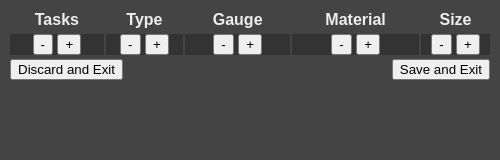
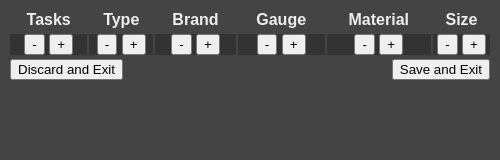
Before and after one commit to thirstyice/jewelry-tracker, an Electron app: page settings.html in a window 500 px wide. Drawn offline with Linux system fonts and the light colour scheme; no server answers.

Commit message:
Add brand support to code

```diff
--- a/settings.html
+++ b/settings.html
@@ -12,6 +12,7 @@
 			<thead>
 				<th>Tasks</th>
 				<th>Type</th>
+				<th>Brand</th>
 				<th>Gauge</th>
 				<th>Material</th>
 				<th>Size</th>
@@ -28,6 +29,10 @@
 					<td>
 						<button type="button" name="type" onclick="remove(this.name)">-</button>
 						<button type="button" name="type" onclick="add(this.name)">+</button>
+					</td>
+					<td>
+						<button type="button" name="brand" onclick="remove(this.name)">-</button>
+						<button type="button" name="brand" onclick="add(this.name)">+</button>
 					</td>
 					<td>
 						<button type="button" name="gauge" onclick="remove(this.name)">-</button>
--- a/settings.js
+++ b/settings.js
@@ -65,6 +65,7 @@ function selected(dropdownId) {
 	var options = document.getElementById(dropdownId).options;
 	var selectedId =  options[options.selectedIndex].id;
 	if (dropdownId == "typeSelector") {
+		populateDropdown('brand', configuration.items[selectedId].brand);
 		populateDropdown('gauge', configuration.items[selectedId].gauge);
 		populateDropdown('material', configuration.items[selectedId].material);
 		populateDropdown('size', configuration.items[selectedId].size);
@@ -110,6 +111,7 @@ function add(kind) {
 				}
 				configuration.items[i] = {
 					type: name,
+					brand: [],
 					gauge: [],
 					material: [],
 					size: []
@@ -117,6 +119,13 @@ function add(kind) {
 				populateType();
 				document.getElementById(dropdownId).selectedIndex = i;
 				selected(dropdownId);
+			break;
+			case "brand":
+				for (i=options.length; i>(options.selectedIndex + 1); i--) {
+					configuration.items[selectedItem].brand[i] = configuration.items[selectedItem].brand[i-1];
+				}
+				configuration.items[selectedItem].brand[i] = name;
+				populateDropdown("brand", configuration.items[selectedItem].brand);
 			break;
 			case "gauge":
 				for (i=options.length; i>(options.selectedIndex + 1); i--) {
@@ -175,6 +184,13 @@ function remove(kind) {
 			dropdown.selectedIndex = 0;
 			selected(kind + "Selector");
 		break;
+		case "brand" :
+			for (i = dropdown.selectedIndex; i < (dropdown.length - 1); i++) {
+				configuration.items[item].brand[i] = configuration.items[item].brand[i + 1];
+			}
+			configuration.items[item].brand.pop();
+			populateDropdown("brand", configuration.items[item].brand);
+		break;
 		case "gauge" :
 			for (i = dropdown.selectedIndex; i < (dropdown.length - 1); i++) {
 				configuration.items[item].gauge[i] = configuration.items[item].gauge[i + 1];
```
Also changed, not shown: index.js (+5 -4 lines).
